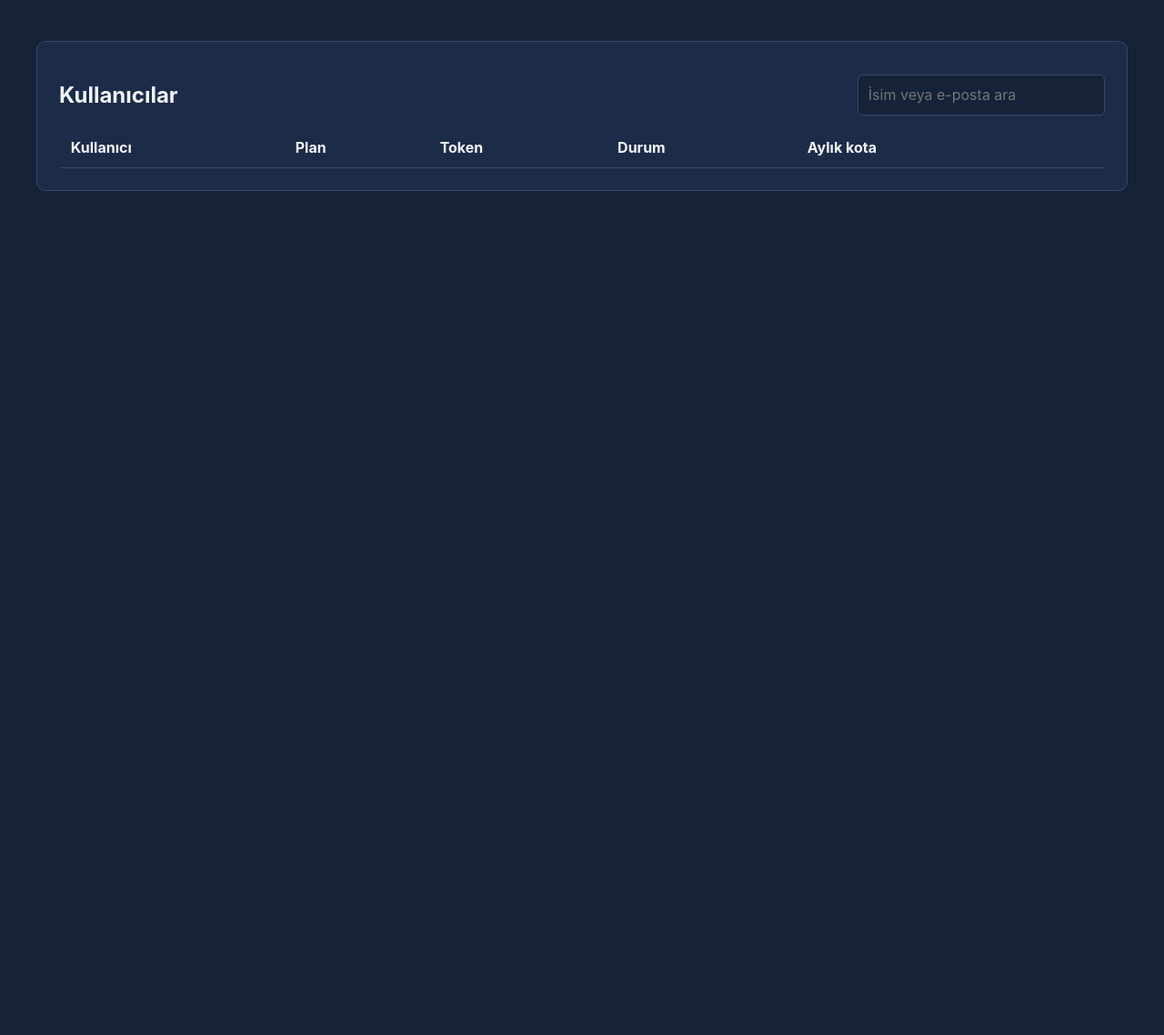
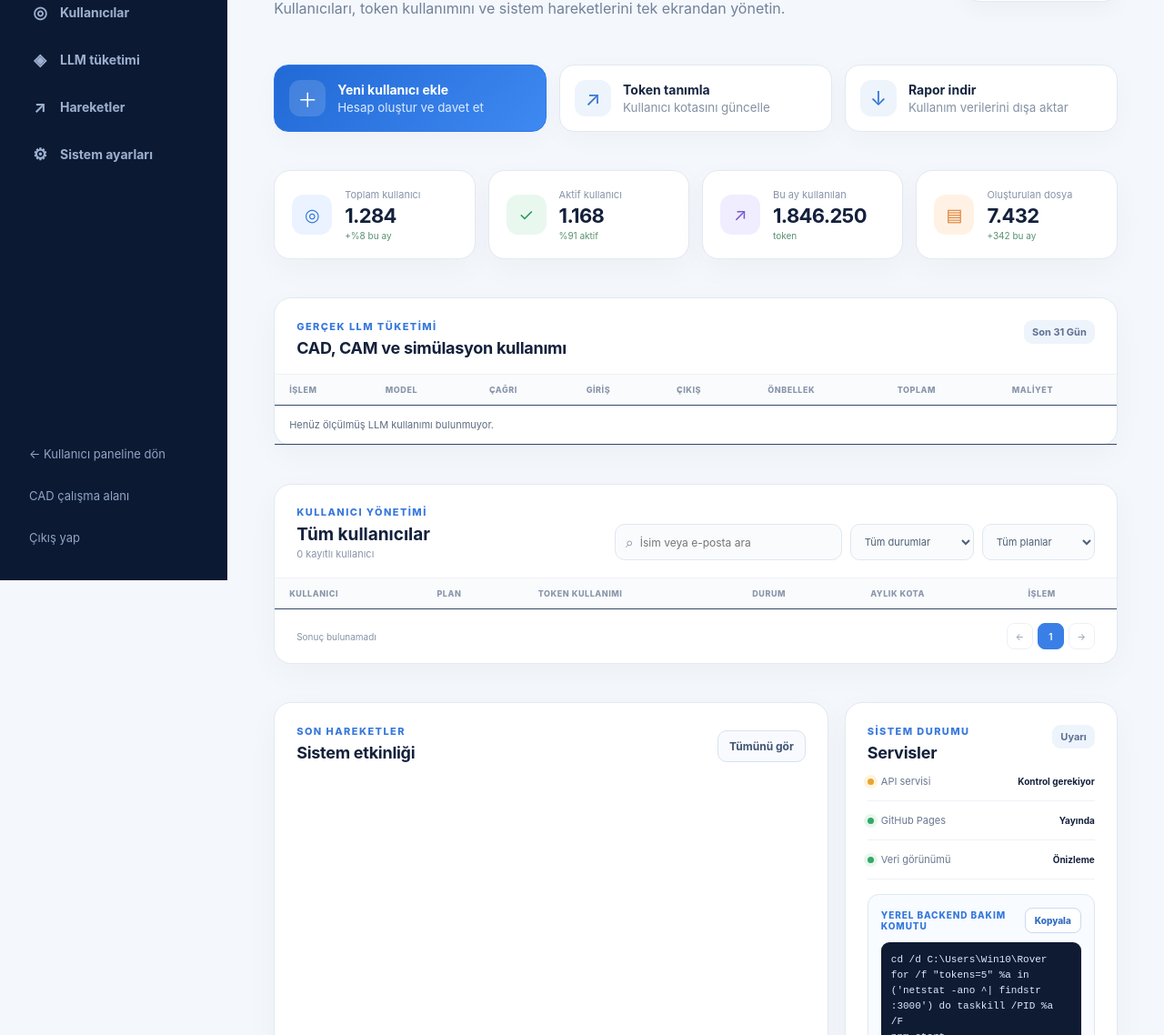
Before and after one commit to onurcoskun616/rover-cad, a website: page web/admin.html in a window 1280 px wide. Shown: the part 162-1300 px from the top of the page at 91% size. Before the commit the page ends 800 px from the top, so only its background shows below. Drawn offline with Linux system fonts and the light colour scheme; no server answers; sample sign-in values are in the browser's storage.

Commit message:
Update admin live API status

```diff
--- a/web/admin.html
+++ b/web/admin.html
@@ -1 +1,102 @@
-<!doctype html><html lang="tr"><head><meta charset="UTF-8"><meta name="viewport" content="width=device-width,initial-scale=1"><title>TOPKAPIAI · Yönetim</title><link rel="stylesheet" href="style.css"></head><body><header class="app-bar"><a href="index.html">← CAD çalışma alanı</a><strong>Yönetim paneli</strong><a href="dashboard.html">Hesabım</a></header><main class="dashboard admin"><h1>Sistem görünümü</h1><section id="stats" class="metrics"></section><section class="usage-card"><div class="usage-head"><h2>Kullanıcılar</h2><input id="search" placeholder="İsim veya e-posta ara"></div><div class="table-wrap"><table><thead><tr><th>Kullanıcı</th><th>Plan</th><th>Token</th><th>Durum</th><th>Aylık kota</th><th></th></tr></thead><tbody id="users"></tbody></table></div></section></main><script type="module" src="admin.js"></script></body></html>
+<!doctype html>
+<html lang="tr">
+<head>
+  <meta charset="UTF-8">
+  <meta name="viewport" content="width=device-width,initial-scale=1">
+  <title>TOPKAPIAI · Yönetim Paneli</title>
+  <link rel="stylesheet" href="style.css">
+</head>
+<body class="account-dashboard-page admin-dashboard-page">
+  <div class="account-shell">
+    <aside class="account-sidebar">
+      <a class="account-brand" href="index.html" aria-label="TOPKAPIAI ana sayfa">
+        <span class="account-brand-mark">T</span><span>TOPKAPI<em>AI</em></span>
+      </a>
+      <nav class="account-nav" aria-label="Yönetim menüsü">
+        <a class="is-active" href="#overview"><span>⌂</span> Genel bakış</a>
+        <a href="#users"><span>◎</span> Kullanıcılar</a>
+        <a href="#llm-usage"><span>◈</span> LLM tüketimi</a>
+        <a href="#activity"><span>↗</span> Hareketler</a>
+        <a href="#system"><span>⚙</span> Sistem ayarları</a>
+      </nav>
+      <div class="account-sidebar-foot">
+        <a href="dashboard.html">← Kullanıcı paneline dön</a>
+        <a href="index.html">CAD çalışma alanı</a>
+        <button id="logout-btn" class="account-logout" type="button">Çıkış yap</button>
+      </div>
+    </aside>
+
+    <main class="account-main admin-main">
+      <div id="preview-banner" class="preview-banner" hidden><span>UYARI</span> Yönetim verileri şu anda alınamadı.</div>
+
+      <header class="account-topbar" id="overview">
+        <div><p class="account-kicker">YÖNETİM MERKEZİ</p><h1>Kontrol sizde</h1><p>Kullanıcıları, token kullanımını ve sistem hareketlerini tek ekrandan yönetin.</p></div>
+        <div class="account-user"><span>Y</span><div><strong>Yönetici</strong><small>TOPKAPIAI Admin</small></div></div>
+      </header>
+
+      <section class="admin-actions" aria-label="Hızlı yönetim işlemleri">
+        <button class="quick-action quick-action-primary" type="button" data-admin-action="add"><span>＋</span><div><strong>Yeni kullanıcı ekle</strong><small>Hesap oluştur ve davet et</small></div></button>
+        <button class="quick-action" type="button" data-admin-action="tokens"><span>↗</span><div><strong>Token tanımla</strong><small>Kullanıcı kotasını güncelle</small></div></button>
+        <button class="quick-action" type="button" data-admin-action="export"><span>↓</span><div><strong>Rapor indir</strong><small>Kullanım verilerini dışa aktar</small></div></button>
+      </section>
+
+      <section id="stats" class="admin-metrics" aria-label="Sistem özeti"></section>
+
+      <section class="account-panel admin-llm-panel" id="llm-usage">
+        <div class="panel-heading"><div><p class="account-kicker">GERÇEK LLM TÜKETİMİ</p><h2>CAD, CAM ve simülasyon kullanımı</h2></div><span class="soft-badge">Son 31 gün</span></div>
+        <div class="admin-table-wrap">
+          <table class="admin-llm-table">
+            <thead><tr><th>İşlem</th><th>Model</th><th>Çağrı</th><th>Giriş</th><th>Çıkış</th><th>Önbellek</th><th>Toplam</th><th>Maliyet</th></tr></thead>
+            <tbody id="llm-usage-list"></tbody>
+          </table>
+        </div>
+      </section>
+
+      <section class="account-panel admin-users-panel" id="users">
+        <div class="admin-section-head">
+          <div><p class="account-kicker">KULLANICI YÖNETİMİ</p><h2>Tüm kullanıcılar</h2><p id="user-count"></p></div>
+          <div class="admin-filters">
+            <label class="admin-search"><span>⌕</span><input id="search" type="search" placeholder="İsim veya e-posta ara" aria-label="Kullanıcı ara"></label>
+            <select id="status-filter" aria-label="Duruma göre filtrele"><option value="all">Tüm durumlar</option><option value="active">Aktif</option><option value="blocked">Engelli</option></select>
+            <select id="plan-filter" aria-label="Plana göre filtrele"><option value="all">Tüm planlar</option><option value="free">Ücretsiz</option><option value="pro">Pro</option></select>
+          </div>
+        </div>
+        <div class="admin-table-wrap">
+          <table class="admin-users-table">
+            <thead><tr><th>Kullanıcı</th><th>Plan</th><th>Token kullanımı</th><th>Durum</th><th>Aylık kota</th><th>İşlem</th></tr></thead>
+            <tbody id="users-list"></tbody>
+          </table>
+        </div>
+        <div class="admin-pagination"><span id="result-summary"></span><div><button type="button" disabled>←</button><button class="is-current" type="button">1</button><button type="button" disabled>→</button></div></div>
+      </section>
+
+      <section class="admin-lower-grid">
+        <article class="account-panel" id="activity">
+          <div class="panel-heading"><div><p class="account-kicker">SON HAREKETLER</p><h2>Sistem etkinliği</h2></div><button class="filter-button" type="button">Tümünü gör</button></div>
+          <div id="activity-list" class="admin-activity-list"></div>
+        </article>
+        <article class="account-panel admin-system-card" id="system">
+          <div class="panel-heading"><div><p class="account-kicker">SİSTEM DURUMU</p><h2>Servisler</h2></div><span id="system-badge" class="soft-badge">Aktif</span></div>
+          <div class="system-row"><span><i id="api-status-light" class="system-light"></i>API servisi</span><strong id="api-status-text">Bağlı</strong></div>
+          <div class="system-row"><span><i class="system-light"></i>GitHub Pages</span><strong>Yayında</strong></div>
+          <div class="system-row"><span><i class="system-light"></i>Veri görünümü</span><strong id="data-status-text">Canlı veri</strong></div>
+          <div class="maintenance-command">
+            <div>
+              <span>YEREL BACKEND BAKIM KOMUTU</span>
+              <button id="copy-maintenance-command" type="button">Kopyala</button>
+            </div>
+            <pre><code id="maintenance-command">cd /d C:\Users\Win10\Rover
+for /f "tokens=5" %a in ('netstat -ano ^| findstr :3000') do taskkill /PID %a /F
+npm start</code></pre>
+            <p>Port 3000 takılı kalırsa CMD'de bu komutu çalıştırın.</p>
+          </div>
+          <button class="account-secondary-btn" type="button" data-admin-action="settings">Sistem ayarları</button>
+        </article>
+      </section>
+
+      <p id="admin-notice" class="dashboard-notice" role="status" aria-live="polite"></p>
+    </main>
+  </div>
+  <script type="module" src="admin.js"></script>
+</body>
+</html>
```
